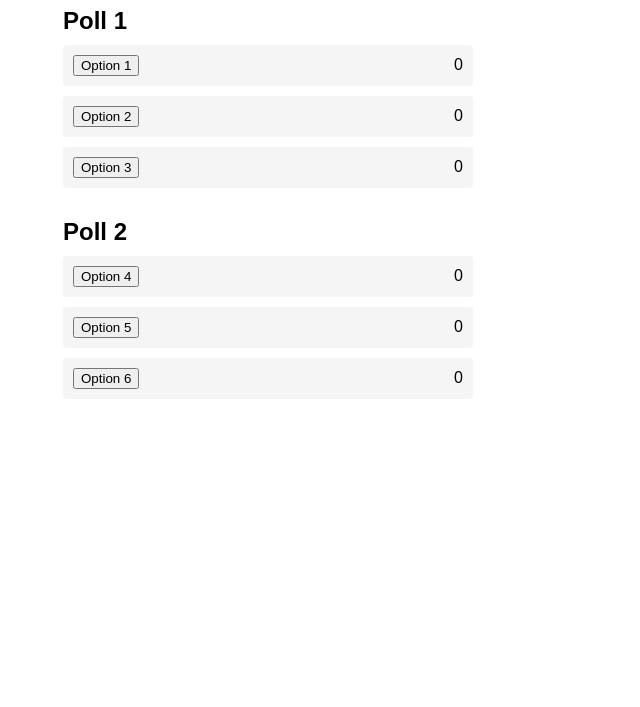
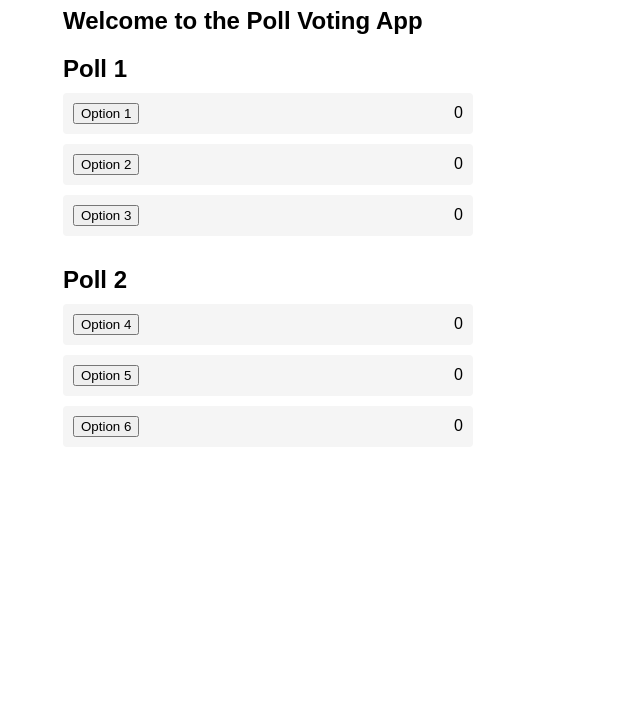
Before and after one commit to esedu-tivi/vote-app-example, a plain HTML site: page index.html in a window 1280 px wide. Shown: the part 93-800 px from the top of the page, without its empty margins (177-817 px from the left). Drawn offline with Linux system fonts and the light colour scheme.

Commit message:
Muutos etusivuun

```diff
--- a/index.html
+++ b/index.html
@@ -7,6 +7,7 @@
 <body>
     <div class="container">
         <h1>Poll Voting App</h1>
+        <h2>Welcome to the Poll Voting App</h2>
         <div id="pollsContainer"></div>
     </div>
 
```
Also changed, not shown: 1 other file.
